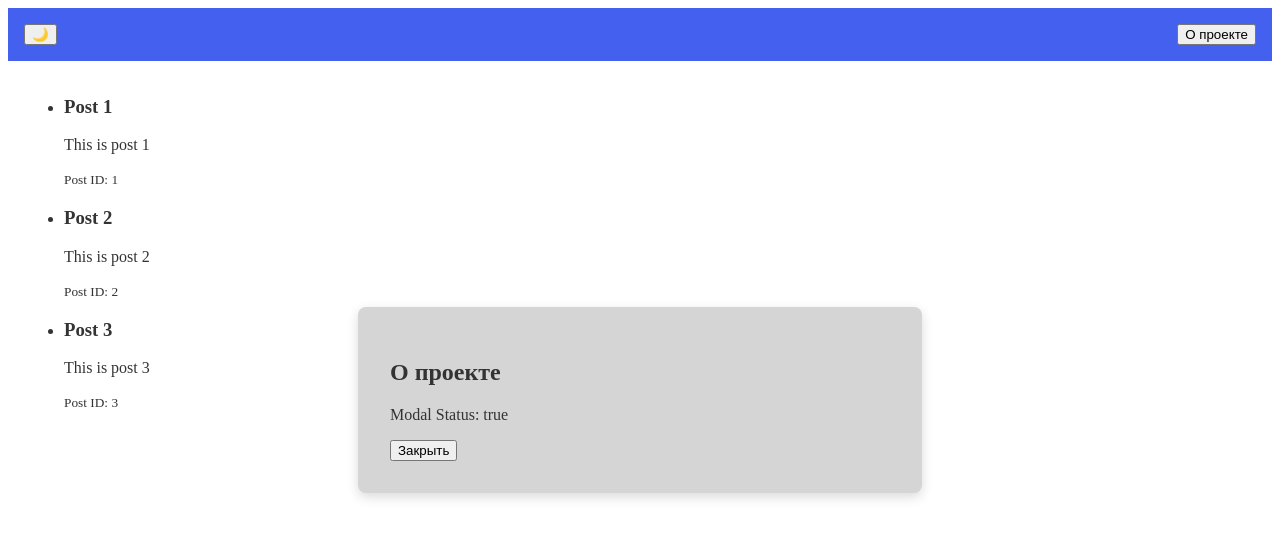
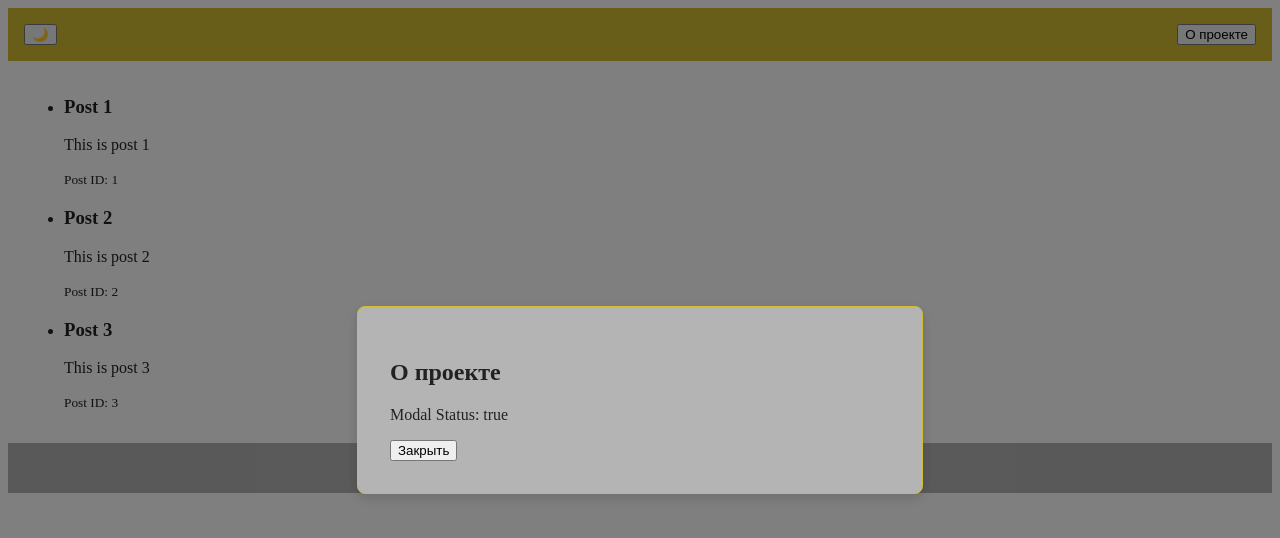
Before and after one commit to FlintAB/React-intensive, a React (Vite) app: page / in a window 1280 px wide. Both pictures are taken after a click on the button "О проекте". Shown: the top 538 px of the page. Built offline with nearby package versions, Linux system fonts and the light colour scheme.

Commit message:
fix(theme)/Code refactoring

```diff
--- a/src/index.css
+++ b/src/index.css
@@ -1,23 +1,31 @@
 :root {
-   --bg-primary: #ffffff;
-   --text-primary: #222222;
-   --accent-color: #4361ee;
-
    --spacing-xs: 4px;
    --spacing-sm: 8px;
    --spacing-md: 16px;
 }
 
+[data-theme="light"] {
+   --bg-primary: #ffffff;
+   --bg-secondary: #b4b4b4;
+   --text-primary: #222222;
+   --accent-color: #d1bc32;
+}
+
 [data-theme="dark"] {
    --bg-primary: #121212;
+   --bg-secondary: #2a2a2a;
    --text-primary: #f5f5f5;
-   --accent-color: #4cc9f0;
+   --accent-color: #4c75f0;
+}
+
+body {
+   background: var(--bg-primary);
+   color: var(--text-primary);
 }
 
 header {
    padding: var(--spacing-md);
    background: var(--accent-color);
-   color: white;
    display: flex;
    justify-content: space-between;
    align-items: center;
@@ -31,4 +39,5 @@ main {
 footer {
    padding: var(--spacing-md);
    text-align: center;
+   background: var(--bg-secondary);
 }
--- a/src/shared/lib/theme/ThemeProvider.tsx
+++ b/src/shared/lib/theme/ThemeProvider.tsx
@@ -1,4 +1,4 @@
-import { useState, type FC, type ReactNode } from "react";
+import { useEffect, useState, type FC, type ReactNode } from "react";
 import { ThemeContext, type Theme } from "./ThemeContext";
 
 type ThemeProviderProps = {
@@ -7,13 +7,15 @@ type ThemeProviderProps = {
 
 export const ThemeProvider: FC<ThemeProviderProps> = ({ children }) => {
    const [theme, setTheme] = useState<Theme>('light');
+
+   useEffect(() => {
+      document.documentElement.setAttribute('data-theme', theme);
+      document.body.style.color = 'var(--text-primary)';
+      document.body.style.backgroundColor = 'var(--bg-primary)';
+
+   }, [theme]);
+
    const toggleTheme = () => setTheme(theme === 'light' ? 'dark' : 'light');
-
-   const color = theme === 'light' ? '#333' : '#FFF';
-   const backgroundColor = theme === 'light' ? '#FFF' : '#333';
-
-   document.body.style.color = color;
-   document.body.style.backgroundColor = backgroundColor;
 
    return (
       <ThemeContext.Provider value={{ theme, toggleTheme }}>
--- a/src/shared/ui/Modal/Modal.module.css
+++ b/src/shared/ui/Modal/Modal.module.css
@@ -7,6 +7,7 @@
    display: grid;
    place-items: center;
    z-index: 1000;
+   background: rgba(0, 0, 0, 0.5);
 }
 
 .content {
@@ -16,5 +17,7 @@
    max-height: 80vh;
    overflow-y: auto;
    box-shadow: 0 4px 12px rgba(0, 0, 0, 0.15);
-   background-color: rgb(213, 213, 213);
+   color: var(--text-primary);
+   background-color: var(--bg-secondary);
+   border: 1px solid var(--accent-color);
 }
--- a/src/shared/ui/Modal/Modal.tsx
+++ b/src/shared/ui/Modal/Modal.tsx
@@ -1,6 +1,7 @@
 import { useEffect, type ReactNode } from 'react';
 import { createPortal } from 'react-dom';
 import styles from './Modal.module.css';
+import { useTheme } from '../../lib/theme/useTheme';
 
 type ModalProps = {
    isOpen: boolean;
@@ -9,6 +10,8 @@ type ModalProps = {
 }
 
 export const Modal = ({ isOpen, onClose, children }: ModalProps) => {
+   const { theme } = useTheme();
+
    useEffect(() => {
       const handleEscape = (e: KeyboardEvent) => {
          if (e.key === 'Escape') onClose();
@@ -28,7 +31,7 @@ export const Modal = ({ isOpen, onClose, children }: ModalProps) => {
    };
 
    return createPortal(
-      <div className={styles.overlay}>
+      <div className={styles.overlay} data-theme={theme}>
          <div className={styles.content}>
             {children}
          </div>
```
